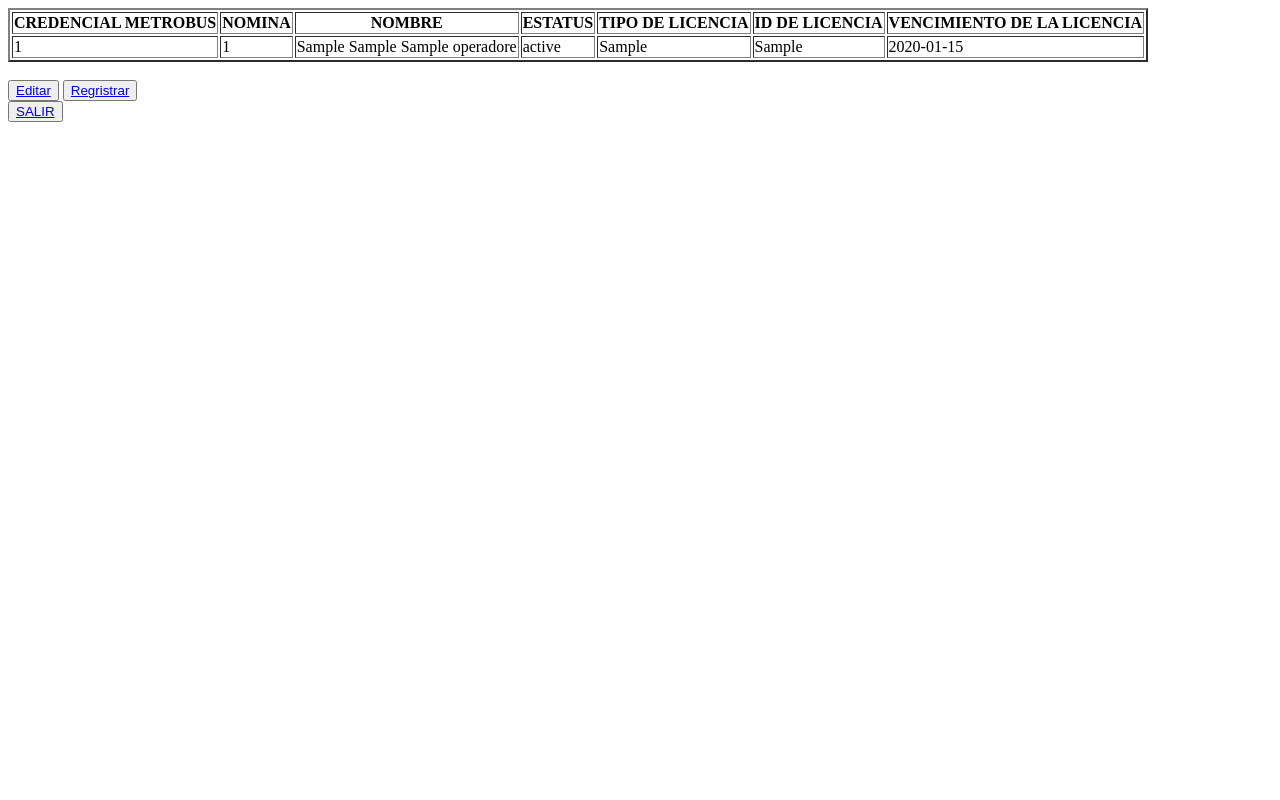
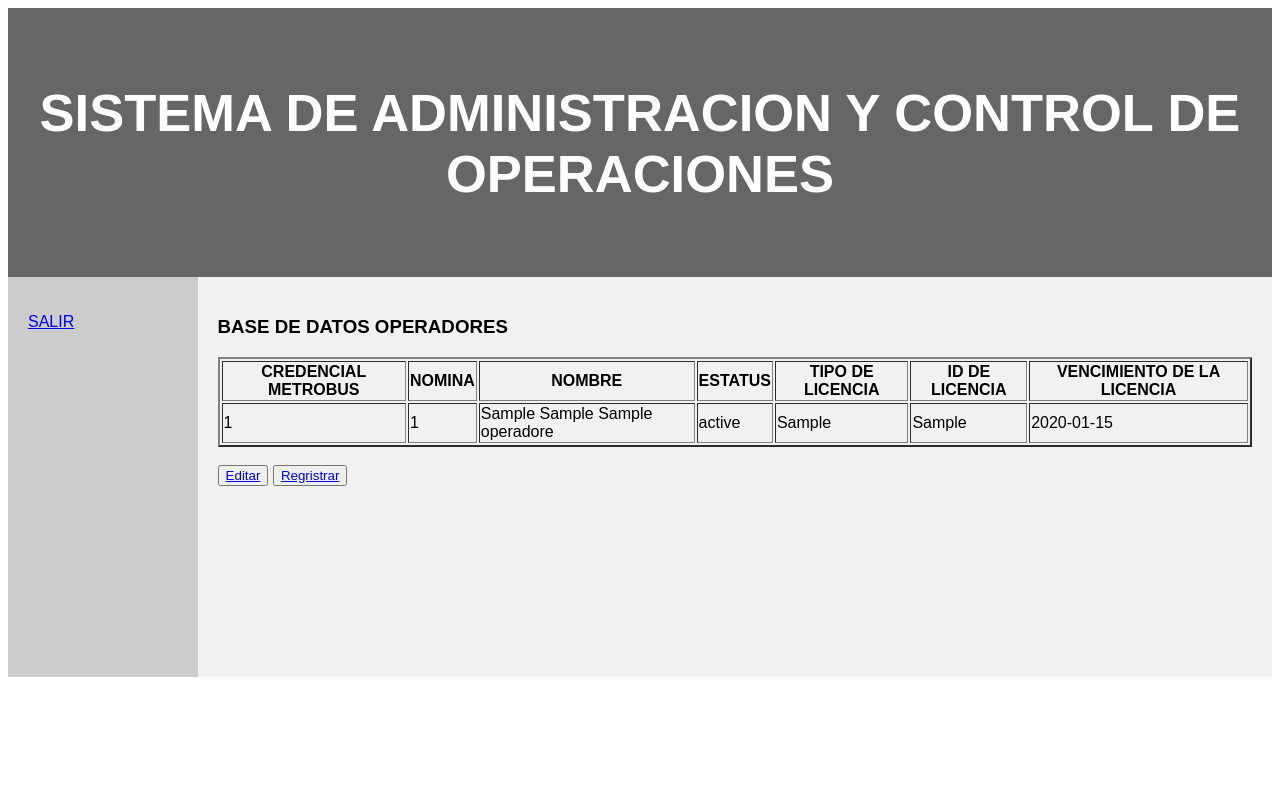
Before and after one commit to LUlisesRM/CITEMSA, a PHP site: page /Plataforma_citemsa/index.php in a window 1280 px wide. Run offline with PHP 8.4, Linux system fonts and the light colour scheme; tables that the repository leaves empty or names only in its code hold one stand-in row (values such as "Sample post").

Commit message:
Edcion de estilo plataforma: footer, header y nav

```diff
--- a/saco/Plataforma_citemsa/index.php
+++ b/saco/Plataforma_citemsa/index.php
@@ -8,7 +8,95 @@ $sql="SELECT * FROM operadores";
 
  $count=mysqli_num_rows($consulta);
 ?>
-<table border="2px">
+
+<!DOCTYPE html>
+<html lang="en">
+<head>
+    <meta charset="UTF-8">
+    <meta http-equiv="X-UA-Compatible" content="IE=edge">
+    <meta name="viewport" content="width=device-width, initial-scale=1.0">
+    <title>Document</title>
+    <style>
+* {
+  box-sizing: border-box;
+}
+
+body {
+  font-family: Arial, Helvetica, sans-serif;
+}
+
+/* Style the header */
+header {
+  background-color: #666;
+  padding: 30px;
+  text-align: center;
+  font-size: 35px;
+  color: white;
+}
+
+/* Create two columns/boxes that floats next to each other */
+nav {
+  float: left;
+  width: 15%;
+  height: 400px; /* only for demonstration, should be removed */
+  background: #ccc;
+  padding: 20px;
+}
+
+/* Style the list inside the menu */
+nav ul {
+  list-style-type: none;
+  padding: 0;
+}
+
+article {
+  float: left;
+  padding: 20px;
+  width: 85%;
+  background-color: #f1f1f1;
+  height: 400px; /* only for demonstration, should be removed */
+}
+
+/* Clear floats after the columns */
+section::after {
+  content: "";
+  display: table;
+  clear: both;
+}
+
+/* Style the footer */
+footer {
+  background-color: #777;
+  padding: 10px;
+  text-align: center;
+  color: white;
+}
+
+/* Responsive layout - makes the two columns/boxes stack on top of each other instead of next to each other, on small screens */
+@media (max-width: 600px) {
+  nav, article {
+    width: 100%;
+    height: auto;
+  }
+}
+</style>
+</head>
+<body>
+<header>
+  <h2>SISTEMA DE ADMINISTRACION Y CONTROL DE OPERACIONES</h2>
+</header>
+
+<section>
+  <nav>
+    <ul>
+      <li><a href='../salir.php'>SALIR</a></li>
+    </ul>
+  </nav>
+
+  <article>
+    <h1>BASE DE DATOS OPERADORES</h1>
+
+    <table border="2px">
         <tr>
             <th>CREDENCIAL METROBUS</th>
             <th>NOMINA</th>
@@ -45,4 +133,10 @@ $sql="SELECT * FROM operadores";
 <button><a href="edicion.php">Editar</a></button>
 <button><a href="registrar.php">Regristrar</a></button>
 <br>
-<button><a href='../salir.php'> SALIR</a></button>
+
+</article>
+</section>
+
+
+</body>
+</html>
--- a/saco/css/estilo_login.css
+++ b/saco/css/estilo_login.css
@@ -11,12 +11,13 @@ body{
 
 }
 
+
+
 .fondo{
     background-image: url(../media/vistasuperior.jpg);
     background-size: cover;
     background-repeat: no-repeat, repeat;
     background-attachment: fixed;
-    overflow: scroll;
 }
 
 
--- a/saco/login.php
+++ b/saco/login.php
@@ -6,13 +6,13 @@ $credencial = $_POST['credencial'];
 $pass = $_POST['pass'];
 
 
-$sql = "SELECT COUNT(*) AS id_personal_rh FROM recursos_humanos where credencial_mb = '$credencial' and contraseña = '$pass'";
+$sql = "SELECT COUNT(*) AS id_padmon FROM padmon where credencial_mb = '$credencial' and contraseña = '$pass'";
 
 $consulta = mysqli_query($conexion, $sql);
 
 $array = mysqli_fetch_array($consulta);
 
-if ($array['id_personal_rh'] > 0) {
+if ($array['id_padmon'] > 0) {
 
     // en la variable session se guarda el numero de cuenta esto para poder acarrearla
     $_SESSION['credencial_mb'] = $credencial;
```
Also changed, not shown: saco/bd_citemsa.sql (+5 -3 lines).
